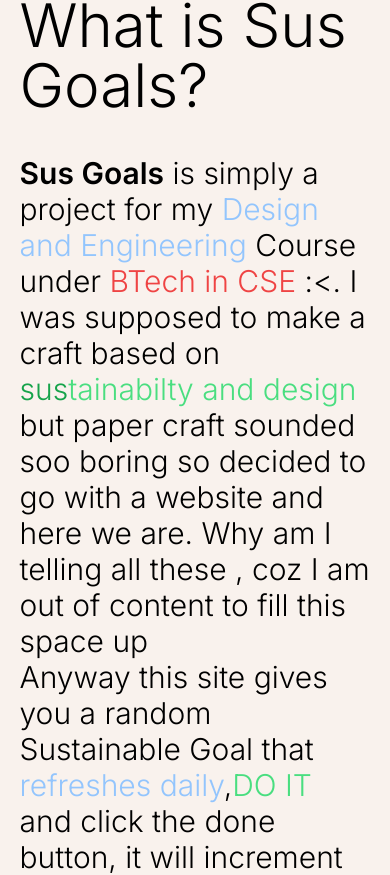
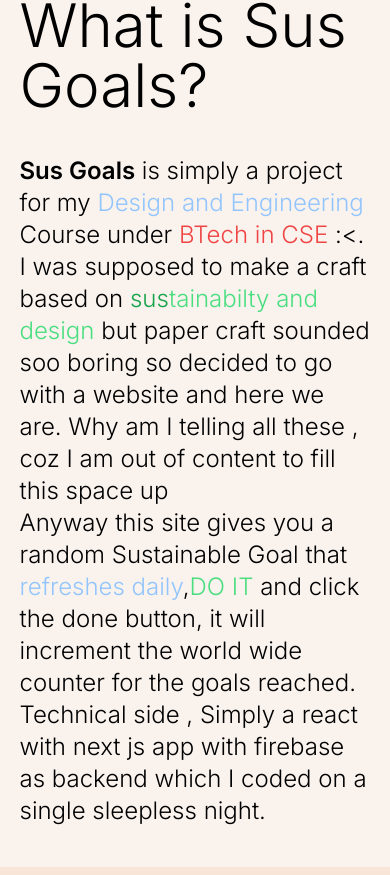
Before and after one commit to fal3n-4ngel/SusGoals, a Next.js app: page / in a window 390 px wide. Shown: the part 2102-2977 px from the top of the page. Built offline with nearby package versions, Linux system fonts and the light colour scheme; no server answers; the database is empty.

Commit message:
fix : text size mobile

```diff
--- a/src/app/page.tsx
+++ b/src/app/page.tsx
@@ -98,7 +98,7 @@
           <WorldCount />
           <div className="mt-[100px] w-[90%] mx-auto">
             <div className="text-6xl  font-light my-10">What is Sus Goals?</div>
-            <div className="text-3xl font-light h-full ">
+            <div className="text-2xl md:text-3xl font-light h-full ">
               <span className="font-semibold">Sus Goals</span> is simply a
               project for my{" "}
               <span className="text-blue-300">Design and Engineering</span>{" "}
@@ -111,7 +111,7 @@
               and here we are. Why am I telling all these , coz I am out of
               content to fill this space up
             </div>
-            <div className="text-3xl font-light ">
+            <div className="text-2xl md:text-3xl font-light ">
               {" "}
               Anyway this site gives you a random Sustainable Goal that{" "}
               <span className="text-blue-300">refreshes daily</span>,
```
Also changed, not shown: 1 other file (tests, documents, lock files or other folders).
